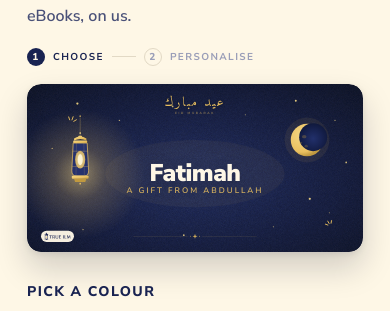
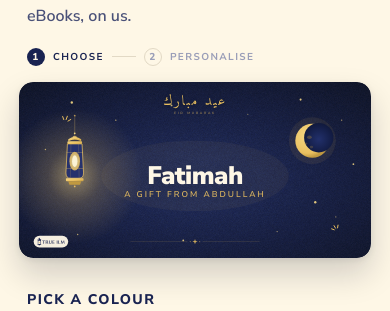
Before and after one commit to tino-dev91/true-ilm, a Next.js app: page / in a window 390 px wide. Shown: the part 169-480 px from the top of the page. Built offline with nearby package versions, Linux system fonts and the light colour scheme; a web font is replaced by a local one.

Commit message:
Enlarge mobile gift card preview
Trim the preview padding so the card spans more width on mobile (it now scales
to its corrected 2:1 viewBox proportions after the aspect-ratio removal).

Co-Authored-By: Claude Opus 4.7 (1M context) <noreply@anthropic.com>

```diff
--- a/app/globals.css
+++ b/app/globals.css
@@ -130,7 +130,7 @@ button {
 }
 
 .phone .preview {
-  padding: 18px 22px 6px;
+  padding: 16px 14px 8px;
 }
 .phone .frameWrap {
   border-radius: 14px;
@@ -509,7 +509,7 @@ button {
 
 .phone .recv-preview-wrap {
   position: relative;
-  padding: 18px 22px 6px;
+  padding: 16px 14px 6px;
 }
 
 .note-card {
```
